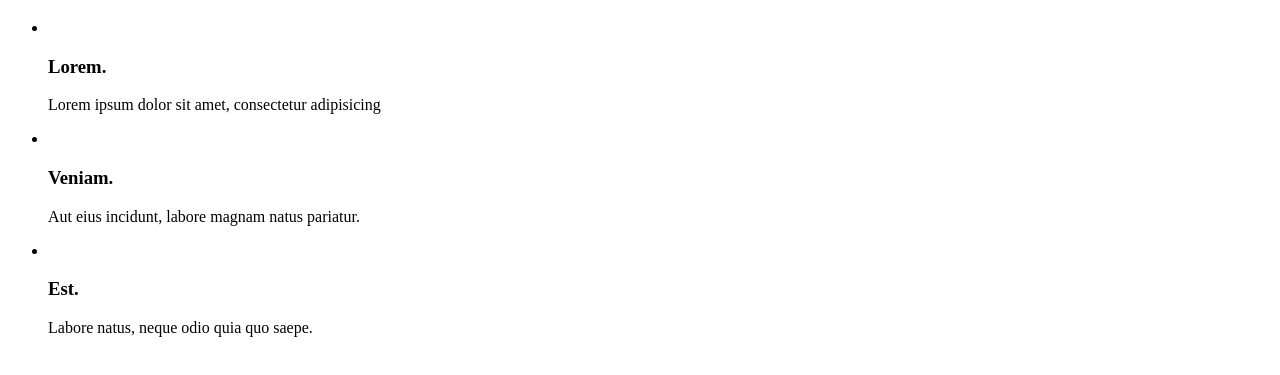
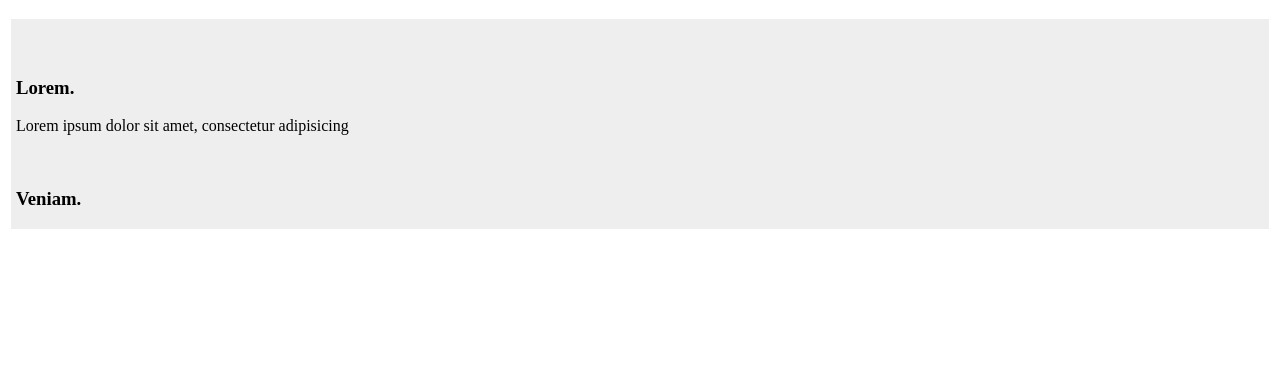
Before and after one commit to Benoit-Claude/TP2-S2, a plain HTML site: page index.html in a window 1280 px wide. Shown: the part 61-436 px from the top of the page. Drawn offline with Linux system fonts and the light colour scheme.

Commit message:
Css ul#accordéon

```diff
--- a/index.html
+++ b/index.html
@@ -1,6 +1,7 @@
 <!DOCTYPE html>
 <html lang="en">
 <head>
+    <link rel="stylesheet" href="style.css">
     <meta charset="UTF-8">
     <title>TP simples Intéractions</title>
     <style>
@@ -18,24 +19,24 @@
     <ul id="accordeon">
         <li>
             <figure><img src="./img/téléchargé%20(2).jpg" alt=""></figure>
-            <div>
+            <figcaption>
                 <h3>Lorem.</h3>
                 <p>Lorem ipsum dolor sit amet, consectetur adipisicing</p>
-            </div>
+            </figcaption>
         </li>
         <li>
             <figure><img src="./img/images.jpg" alt=""></figure>
-            <div>
+            <figcaption>
                 <h3>Veniam.</h3>
                 <p>Aut eius incidunt, labore magnam natus pariatur.</p>
-            </div>
+            </figcaption>
         </li>
         <li>
             <figure><img src="./img/téléchargé%20(1).jpg" alt=""></figure>
-            <div>
+            <figcaption>
                 <h3>Est.</h3>
                 <p>Labore natus, neque odio quia quo saepe.</p>
-            </div>
+            </figcaption>
         </li>
     </ul>
 
--- /dev/null
+++ b/style.css
@@ -0,0 +1,8 @@
+ul#accordeon{
+    list-style-type: none;
+    height: 200px;
+    overflow: hidden;
+    margin: 3px;
+    padding: 5px;
+    background-color: #eee;
+}
```
